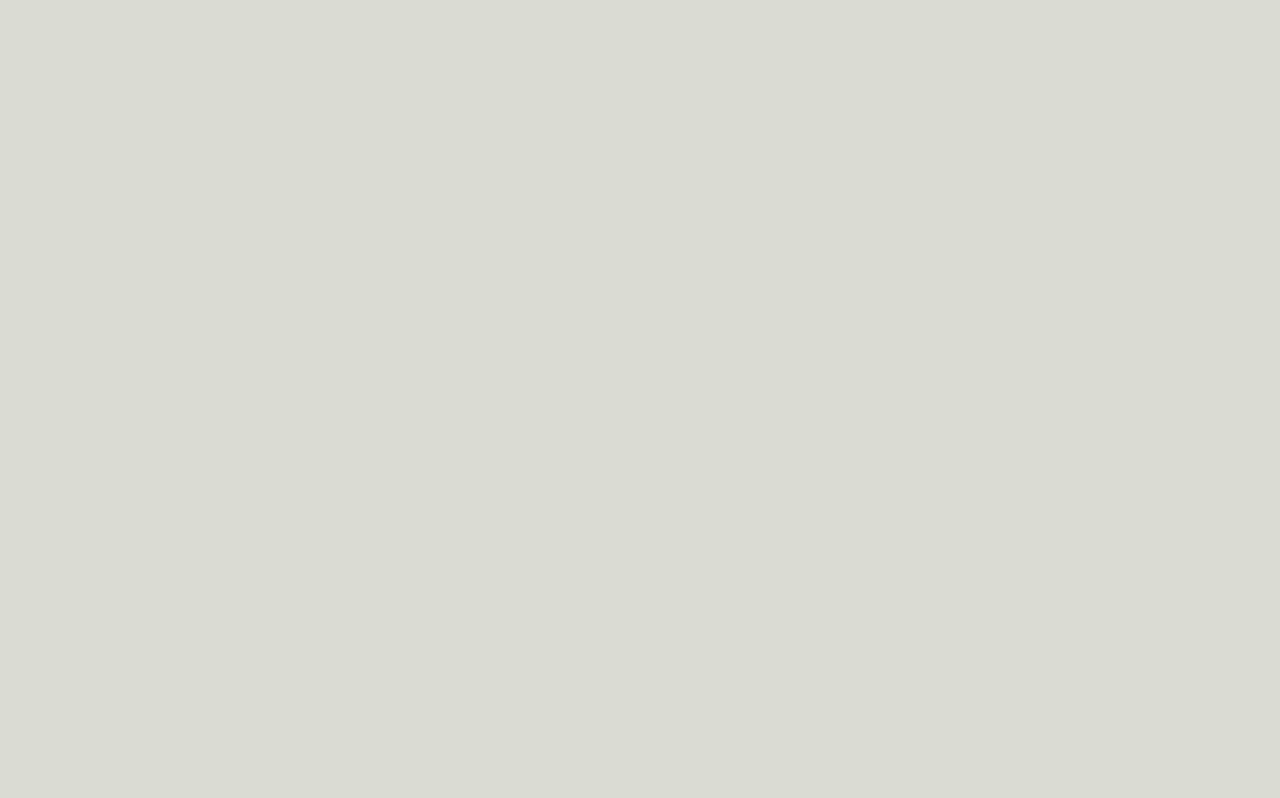
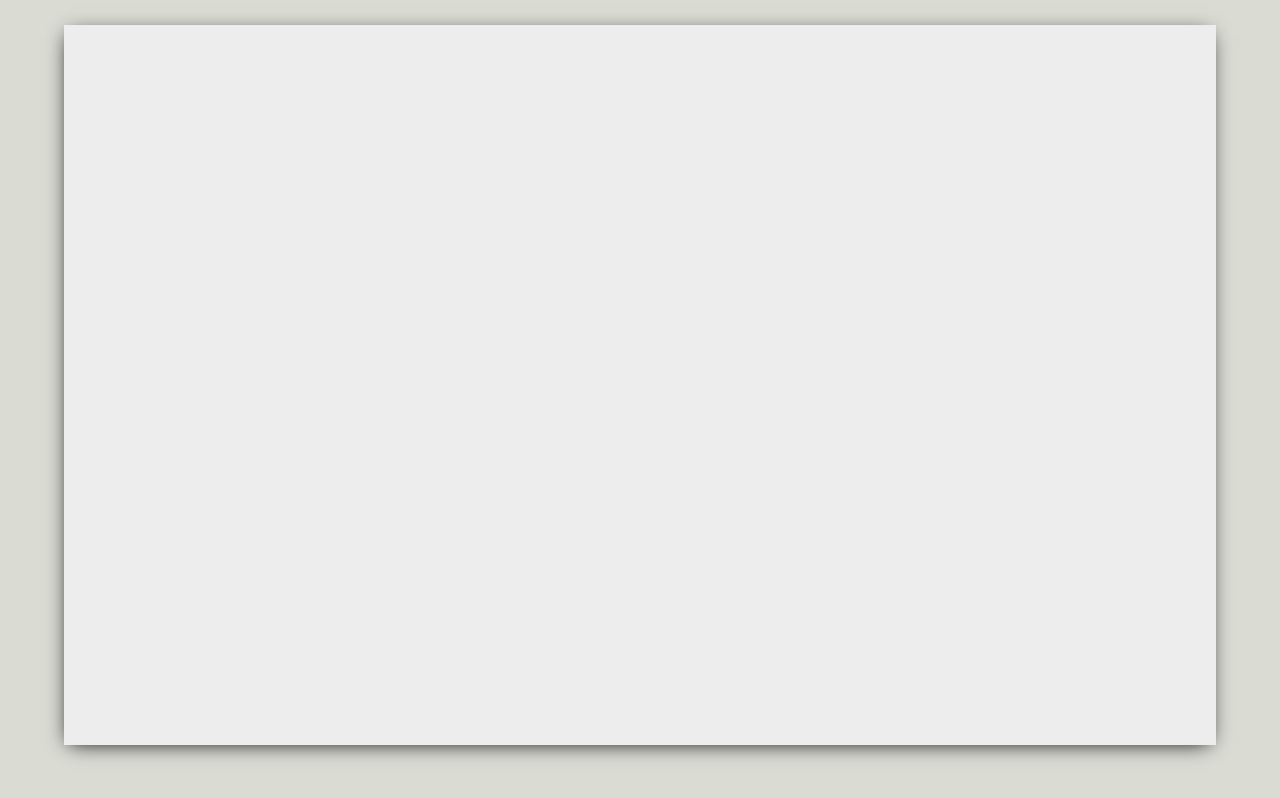
Before and after one commit to ashirbad29/Whatsapp-Clone, a React (Create React App) app: page / in a window 1280 px wide. Built offline with nearby package versions, Linux system fonts and the light colour scheme.

Commit message:
added some css

```diff
--- a/src/App.css
+++ b/src/App.css
@@ -1,4 +1,15 @@
-.app__body {
+.app {
+	display: grid;
+	place-items: center;
 	background-color: #dadbd3;
 	height: 100vh;
 }
+
+.app__body {
+	display: flex;
+	background-color: #ededed;
+	margin-top: -30px;
+	height: 90vh;
+	width: 90vw;
+	box-shadow: -1px 4px 20px -6px rgba(0, 0, 0, 1);
+}
```
